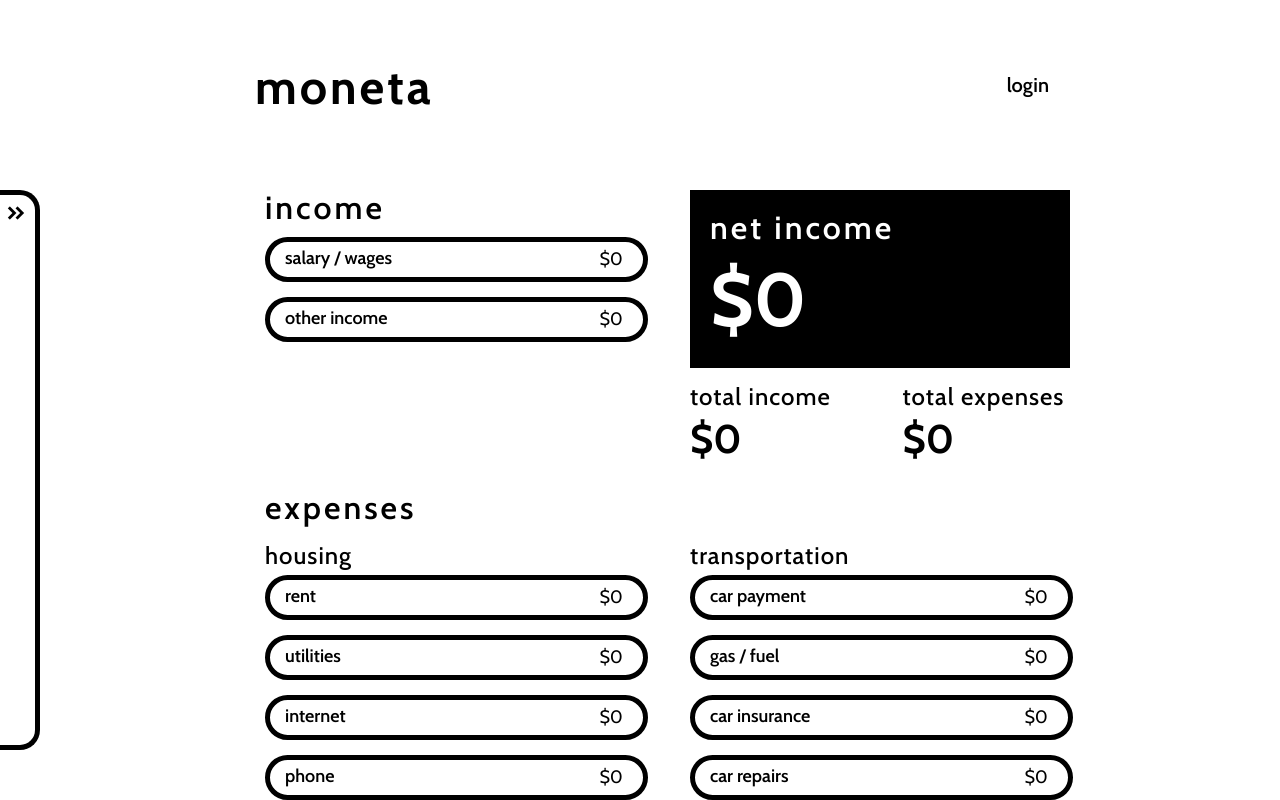
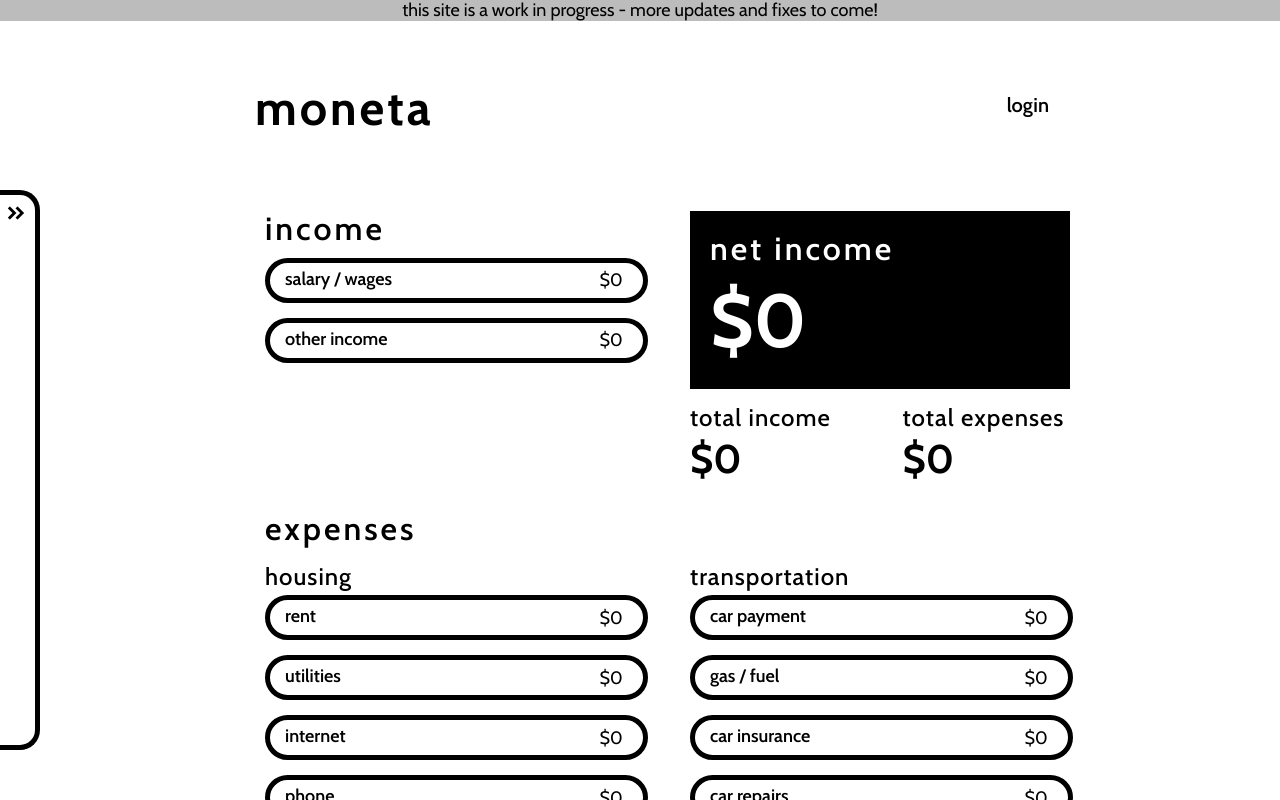
Before and after one commit to frances-m/budget-app, a React (Create React App) app: page / in a window 1280 px wide. Shown: the top 800 px of the page. Built offline with nearby package versions, Linux system fonts and the light colour scheme; no server answers.

Commit message:
add wip notice

```diff
--- a/src/App.css
+++ b/src/App.css
@@ -117,6 +117,12 @@ button {
 	'wght' 500,
 	'GRAD' 200,
 	'opsz' 40
+}
+
+.wip {
+	text-align: center;
+	background-color: #bcbcbc;
+	color: black;
 }
 
 
--- a/src/App.js
+++ b/src/App.js
@@ -237,6 +237,7 @@ function App() {
     return (
         <>
             <Nav />
+            <p className="wip">This site is a work in progress - more updates and fixes to come!</p>
             <Header
                 toggleLoginPage={toggleLoginPage}
                 isLoggedIn={isLoggedIn}
```
